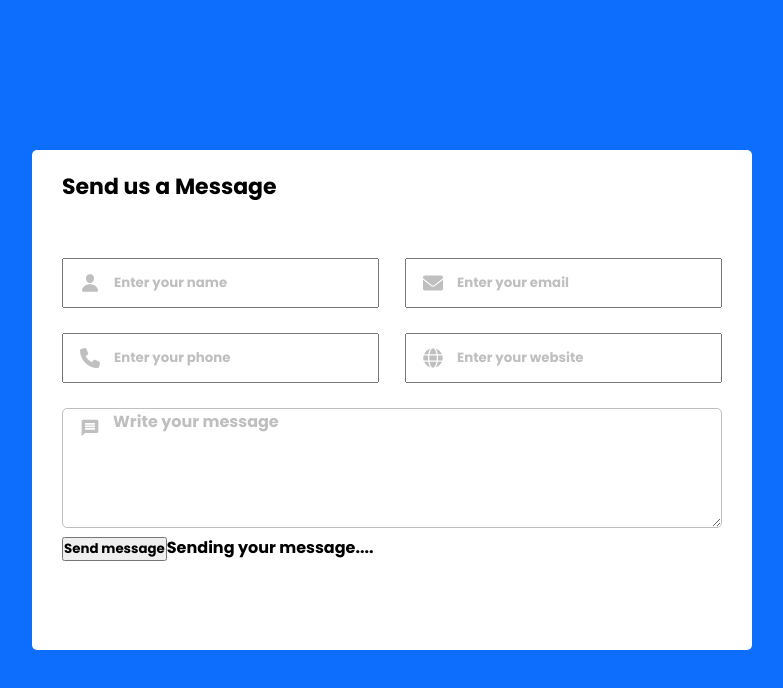
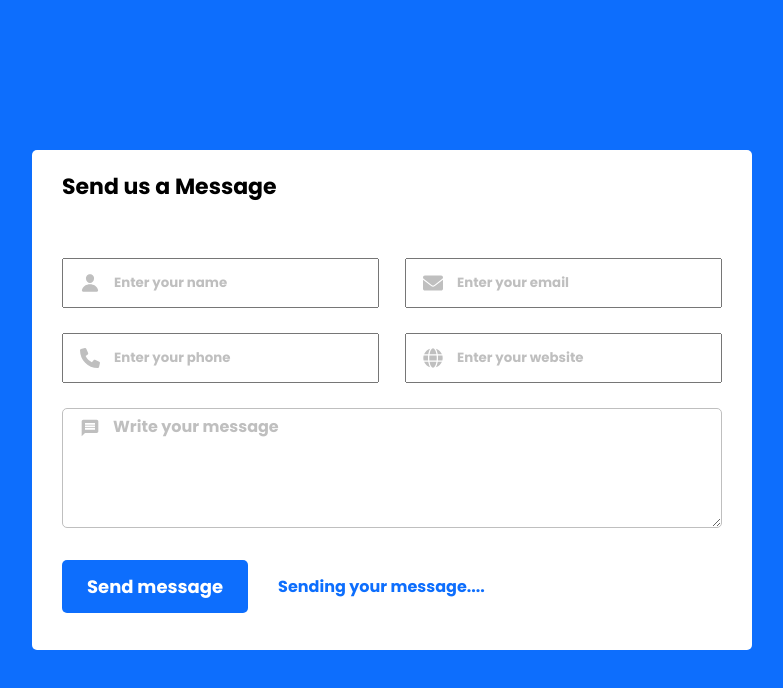
Before and after one commit to GaneshGandhiONCH/contact-form, a React (Vite) app: page / in a window 1280 px wide. Shown: the top 688 px of the page, without its empty margins (248-1031 px from the left). Built offline with nearby package versions, Linux system fonts and the light colour scheme.

Commit message:
I finished stlying on web mode and I will continue with omedia

```diff
--- a/src/App.tsx
+++ b/src/App.tsx
@@ -12,6 +12,9 @@ import Message from "./components/Message";
 import Textarea from "./components/Textarea";
 import FieldIcon from "./components/FieldIcon";
 import MessageIcon from "./components/MessageIcon";
+import ButtonArea from "./components/ButtonArea";
+import Button from "./components/Button";
+import Span from "./components/Span";
 
 import PERSON_ICONU from "./assets/icons/PERSON_ICONU.svg";
 import PERSON_ICONW from "./assets/icons/PERSON_ICONW.svg";
@@ -190,7 +193,7 @@ function App() {
              </Field>
             ))}
           </DoubleField>
-          <Message className="message">
+          <Message>
             <Textarea
             placeholder="Write your message"
             value={data.message}
@@ -200,10 +203,10 @@ function App() {
             ></Textarea>
             <MessageIcon src={data.focus.message ? MESSAGE_ICONW : MESSAGE_ICONU} alt="message icon"/>
           </Message>
-          <div className="button-area">
-            <button type="submit">Send message</button>
-            <span>Sending your message....</span>
-          </div>
+          <ButtonArea>
+            <Button type="submit">Send message</Button>
+            <Span>Sending your message....</Span>
+          </ButtonArea>
         </Form>
       </Wrapper>
       </myContext.Provider>
--- /dev/null
+++ b/src/components/Button.tsx
@@ -0,0 +1,15 @@
+import styled,{css} from "styled-components";
+
+const Button = styled.button`
+    ${props => css `
+    font-size:18px;
+    border:none;
+    color:${props.theme.white};
+    border-radius:5px;
+    background-color:${props.theme.background};
+    padding:13px 25px;
+    cursor:pointer
+        `
+    }
+`
+export default Button;
--- /dev/null
+++ b/src/components/ButtonArea.tsx
@@ -0,0 +1,8 @@
+import styled from "styled-components";
+
+const ButtonArea = styled.div `
+    margin:25px 0;
+    display:flex;
+    align-items:center;
+`
+export default ButtonArea;
--- a/src/components/Message.tsx
+++ b/src/components/Message.tsx
@@ -2,5 +2,6 @@ import styled from "styled-components";
 
 const Message = styled.div`
     position:relative;
+    margin-bottom:25px;
 `
 export default Message;
--- /dev/null
+++ b/src/components/Span.tsx
@@ -0,0 +1,7 @@
+import styled from "styled-components";
+
+const Span = styled.span`
+    color: ${props => props.theme.active};
+    margin-left:30px;
+`
+export default Span;
--- a/src/components/Textarea.tsx
+++ b/src/components/Textarea.tsx
@@ -5,7 +5,7 @@ const Textarea = styled.textarea`
     min-height:120px;
     max-height:300px;
     outline:none;
-    padding:0 18px 0 50px;
+    padding:5px 18px 0 50px;
     font-size: 16px;
     border-radius: 5px;
     border: 1px solid ${props => props.theme.unactive};
```
